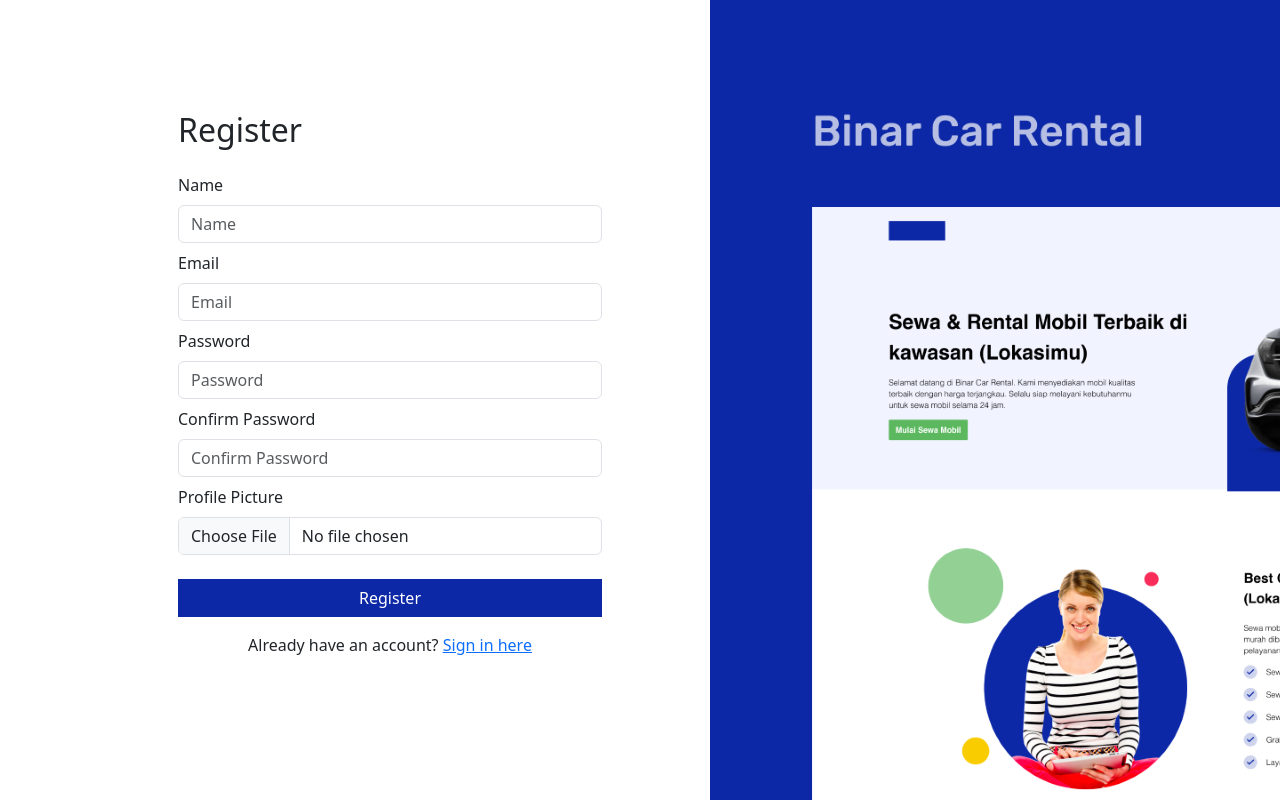
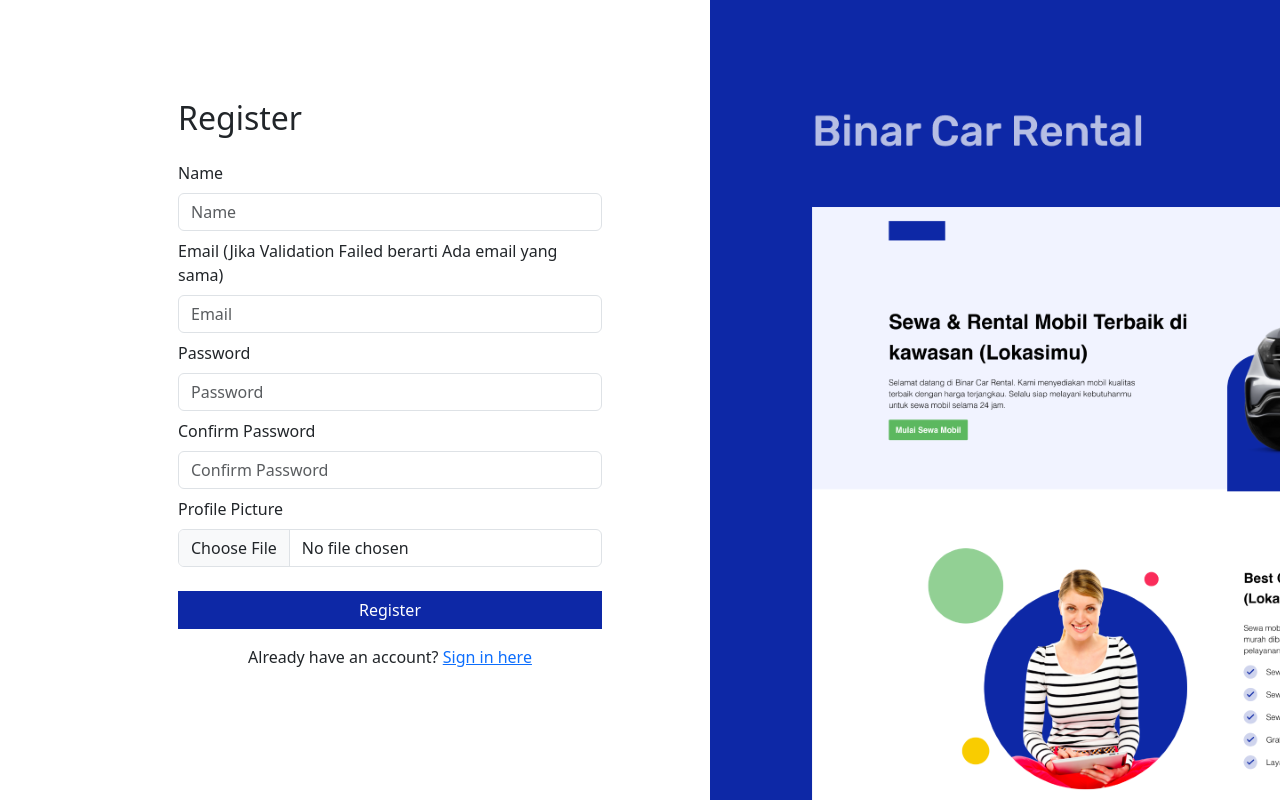
Before and after one commit to MozaSuryaPutra/24001182-km7-4-aplikasirentalmobil-ch6, a React (Vite) app in the folder car-rental-app/: page /register in a window 1280 px wide. Shown: the top 800 px of the page. Built offline with nearby package versions, Linux system fonts and the light colour scheme.

Commit message:
fix register and edit label

```diff
--- a/car-rental-app/src/routes/cars/$id.lazy.jsx
+++ b/car-rental-app/src/routes/cars/$id.lazy.jsx
@@ -130,7 +130,6 @@
               <Card.Text>
                 Options: {car?.carsModels?.options?.join(", ")}
               </Card.Text>
-              <Card.Text>Type: </Card.Text>
               <Card.Text>
                 Body Style: {car?.carsModels?.car_types.body_style}
               </Card.Text>
--- a/car-rental-app/src/routes/register.lazy.jsx
+++ b/car-rental-app/src/routes/register.lazy.jsx
@@ -84,7 +84,9 @@
                   />
                 </Form.Group>
                 <Form.Group as={Col} className="mb-2" controlId="email">
-                  <Form.Label className="mb-2">Email</Form.Label>
+                  <Form.Label className="mb-2">
+                    Email (Jika Validation Failed berarti Ada email yang sama)
+                  </Form.Label>
                   <Form.Control
                     type="email"
                     placeholder="Email"
```
